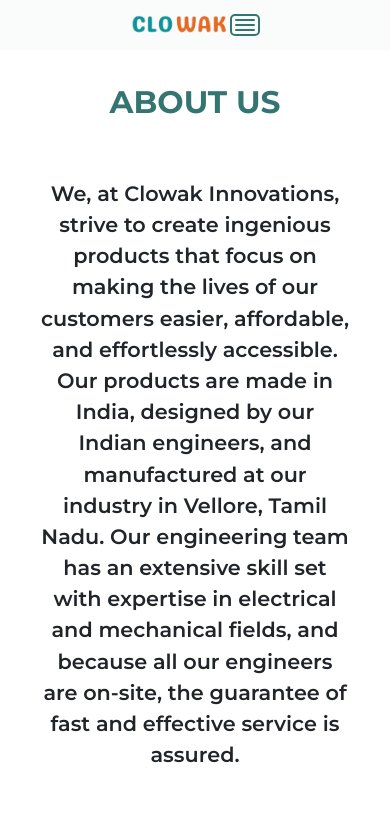
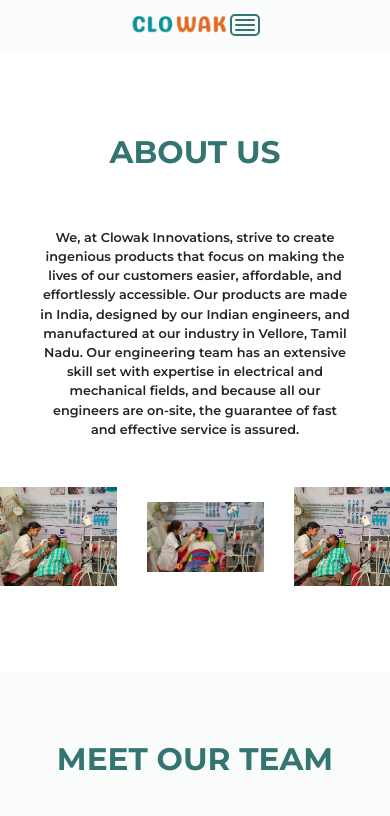
Before and after one commit to AnshdeepSKaps/clowak-website, a React (Create React App) app: page /aboutus in a window 390 px wide. Shown: the top 816 px of the page. Built offline with nearby package versions, Linux system fonts and the light colour scheme.

Commit message:
more responseiveness and burger menu

```diff
--- a/public/index.html
+++ b/public/index.html
@@ -4,10 +4,10 @@
 <head>
   <meta charset="utf-8" />
   <link rel="icon" href="%PUBLIC_URL%/logo.png" />
-  <meta name="viewport" content="width=device-width, initial-scale=1" />
+  <meta name="viewport"
+    content="height=device-height, width=device-width, initial-scale=1.0, minimum-scale=1.0, maximum-scale=1.0, user-scalable=no, target-densitydpi=device-dpi">
   <meta name="theme-color" content="#000000" />
   <meta name="description" content="Web site created using create-react-app" />
-  <link rel="apple-touch-icon" href="%PUBLIC_URL%/logo192.png" />
   <link href="https://fonts.googleapis.com/css2?family=Montserrat:wght@400;500;600;700;800&display=swap"
     rel="stylesheet">
   <link rel="manifest" href="%PUBLIC_URL%/manifest.json" />
--- a/public/styles/aboutUs/mediaAboutUs.css
+++ b/public/styles/aboutUs/mediaAboutUs.css
@@ -1,5 +1,4 @@
 
-@media only screen and (max-width: 800px) {
-
+@media only screen and (max-width: 500px) {
 
 }
--- a/public/styles/home/home.css
+++ b/public/styles/home/home.css
@@ -6,8 +6,8 @@
 
 #burger-nav{
     position: fixed;
+    top: 0;
     height: 50px;
-    top: 0;
     width: 100vw;
 }
 
--- a/public/styles/home/mediaHome.css
+++ b/public/styles/home/mediaHome.css
@@ -98,6 +98,10 @@
 
 @media only screen and (max-width: 600px) {
 
+    body{
+        padding-top: 50px;
+    }
+
     #home-pdc-description {
         width: 90vw;
     }
@@ -108,11 +112,11 @@
     }
 
     #home-pdc{
-        margin-top: 50px;
         text-align: center;
         width: 100vw;
         flex-direction: column !important;
         padding-top: 30px;
+        height: fit-content;
     }
 
     #home-pdc-btn{
--- a/src/components/aboutUs/aboutUs.js
+++ b/src/components/aboutUs/aboutUs.js
@@ -13,7 +13,7 @@
     return (
         <div id="about-us-page" className="d-flex flex-column justify-content-between align-items-center">
             <h1 className="header text-center" style={{ fontWeight: "700", color: vars.darkGreen }}>ABOUT US</h1>
-            <p className="home-text mt-3 text-center" style={{ textAlign: "justify", fontWeight: "600", fontSize: "1.3rem" }}>We, at Clowak Innovations, strive to create ingenious products that focus on making the
+            <p className="home-text mt-3 text-center" style={{ textAlign: "justify" }}>We, at Clowak Innovations, strive to create ingenious products that focus on making the
                 lives of our customers easier, affordable, and effortlessly accessible.
                 Our products are made in India, designed by our Indian engineers, and manufactured at our
                 industry in Vellore, Tamil Nadu.
```
